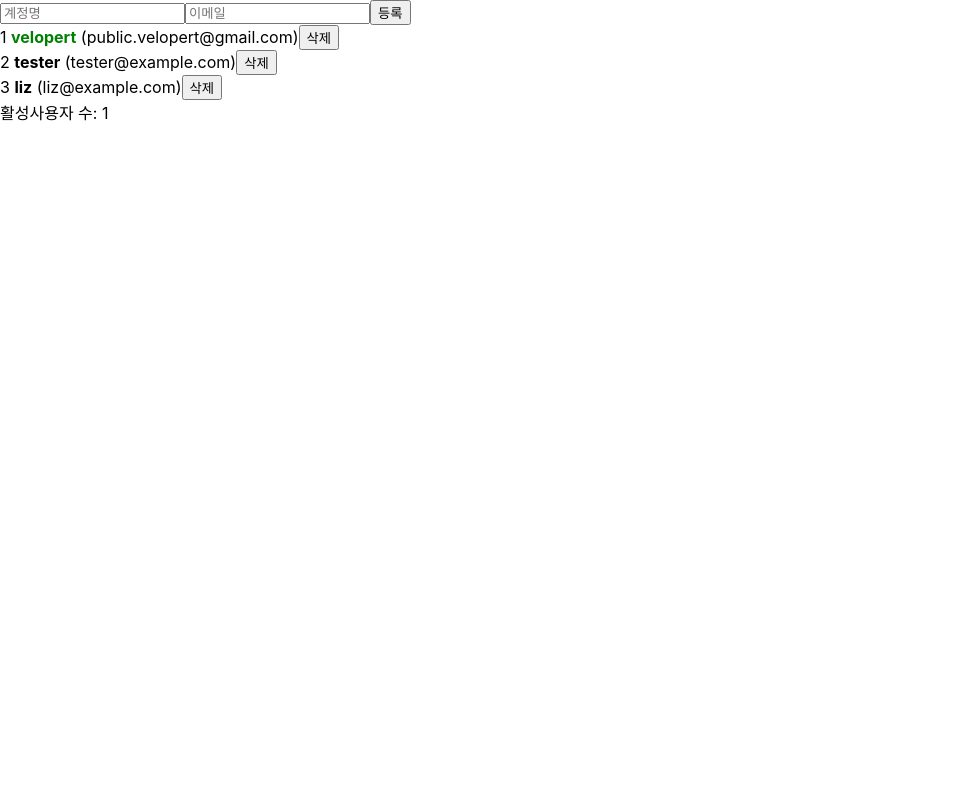
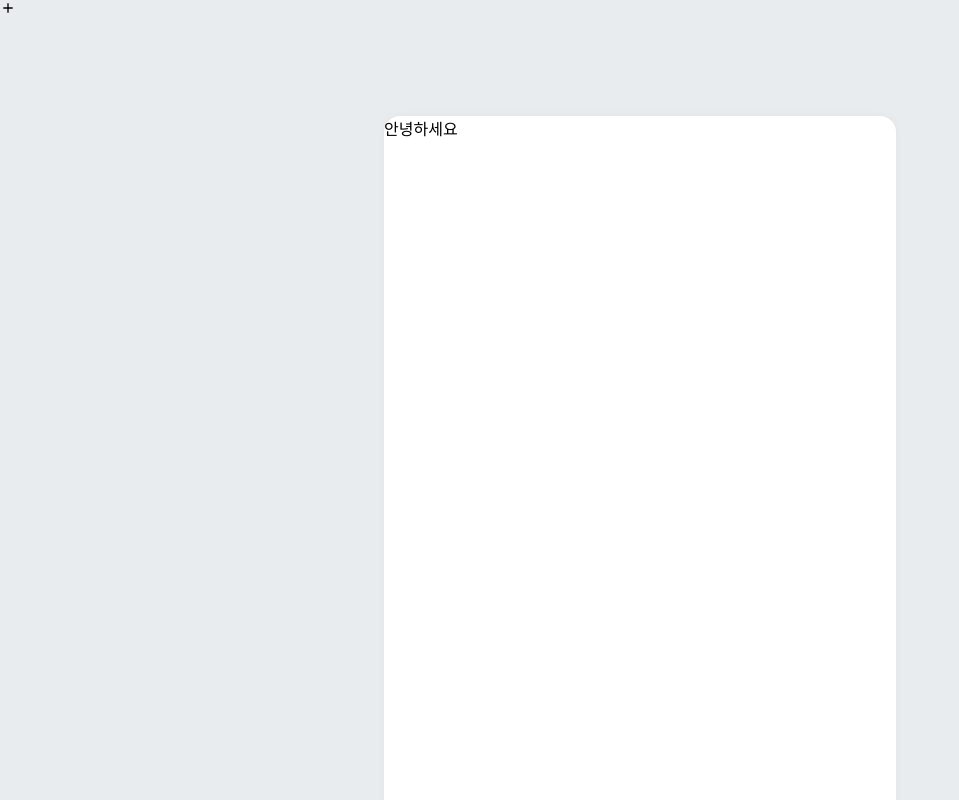
Before and after one commit to yongyonghw/react-study, a React (Create React App) app: page / in a window 1280 px wide. Shown: the top 800 px of the page, without its empty margins (0-959 px from the left). Built offline with nearby package versions, Linux system fonts and the light colour scheme.

Commit message:
3장 styled-components 라는.. CCS in JS라는 기술이다. 장점 class의 name-space로 종속되어, ccs가 전체 파일에 영향을 주지 않는다. 조건부 & 가변 스타일링이 가능하다. ( js 를 사용하기 때문에 )

```diff
--- a/src/App.tsx
+++ b/src/App.tsx
@@ -7,6 +7,9 @@ import CreateUser from "./CreateUser";
 import useInputs from "./hooks/useInputs";
 import produce from "immer";
 import ErrorBound from "./ErrorBound";
+// @ts-ignore
+import styled, {createGlobalStyle} from "styled-components";
+import {MdAdd} from "react-icons/md";
 
 function countActiveUsers(users : any) {
     console.log('활성 사용자 수를 세는중...');
@@ -89,6 +92,33 @@ function reducer(state:any, action:any) {
 
 export const UserDispatch = React.createContext((f:any)=>{});
 
+const GlobalStyle = createGlobalStyle`
+  body {
+    background: #e9ecef;
+  }
+`;
+
+const TodoTemplateBlock = styled.div`
+  width: 512px;
+  height: 768px;
+
+  position: relative; /* 추후 박스 하단에 추가 버튼을 위치시키기 위한 설정 */
+  background: white;
+  border-radius: 16px;
+  box-shadow: 0 0 8px 0 rgba(0, 0, 0, 0.04);
+
+  margin: 0 auto; /* 페이지 중앙에 나타나도록 설정 */
+
+  margin-top: 96px;
+  margin-bottom: 32px;
+  display: flex;
+  flex-direction: column;
+`;
+
+function TodoTemplate(prop:any) {
+    return <TodoTemplateBlock>{prop.children}</TodoTemplateBlock>;
+}
+
 function AppReducer() {
     const [state, dispatch] = useReducer(reducer, initialState);
     const [{username,email}, onChange, reset] = useInputs({username:'', email:''})
@@ -132,6 +162,9 @@ function AppReducer() {
     return (
         <UserDispatch.Provider value={dispatch}>
             {/*<CreateUser username={username} email={email} onCreate={onCreate}/>*/}
+            <GlobalStyle></GlobalStyle>
+            <MdAdd />
+            <TodoTemplate>안녕하세요</TodoTemplate>
             <CreateUser/>
             <UserList users={users} ></UserList>
             <div>활성사용자 수: {count}</div>
```
Also changed, not shown: src/CreateUser.tsx (indentation only).
